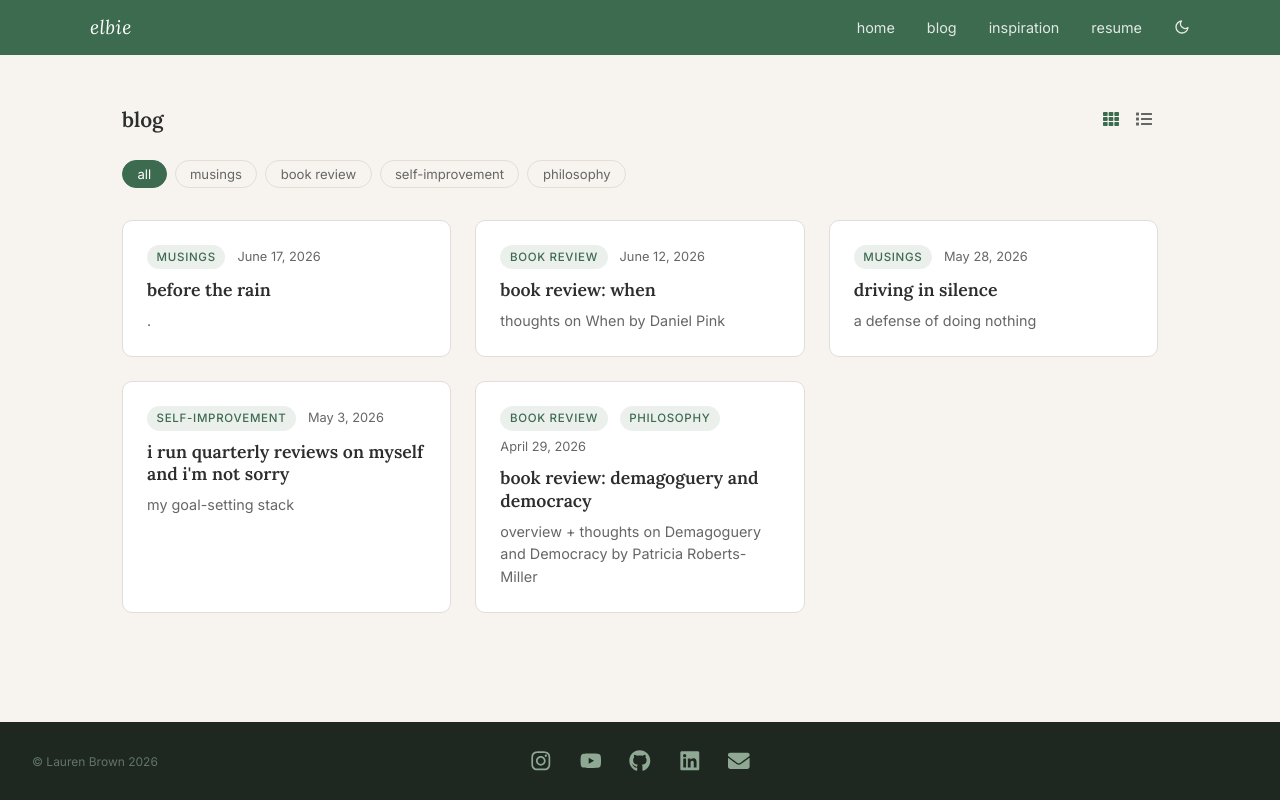
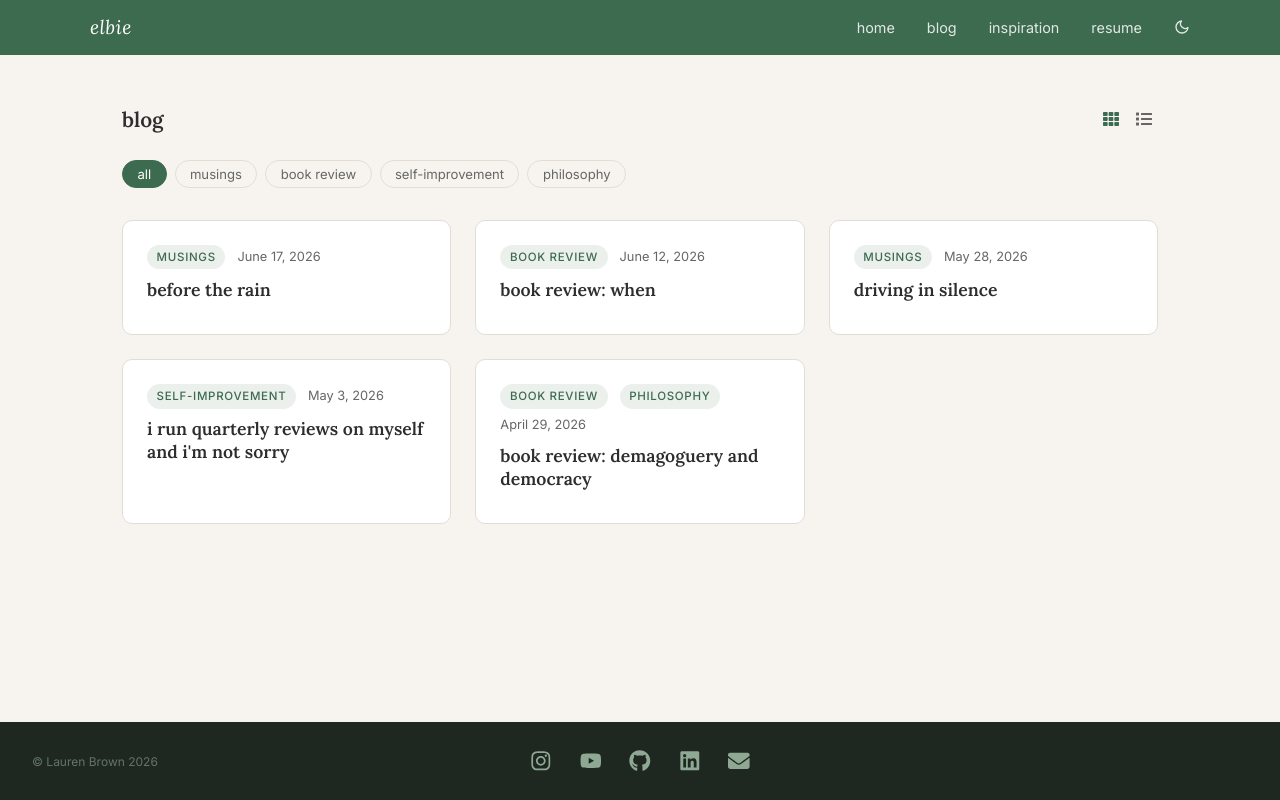
Before and after one commit to lbrown98/elbie-web, a React (Vite) app: page /blog in a window 1280 px wide. Built offline with nearby package versions, Linux system fonts and the light colour scheme.

Commit message:
remove blog descriptions, they were annoying me

```diff
--- a/src/components/BlogCard.css
+++ b/src/components/BlogCard.css
@@ -45,9 +45,3 @@
   color: var(--color-text);
   line-height: 1.3;
 }
-
-.blog-card-description {
-  font-size: 0.9rem;
-  color: var(--color-text-muted);
-  line-height: 1.55;
-}
--- a/src/components/BlogCard.jsx
+++ b/src/components/BlogCard.jsx
@@ -6,7 +6,7 @@ function formatDate(dateStr) {
   return date.toLocaleDateString('en-US', { year: 'numeric', month: 'long', day: 'numeric' })
 }
 
-function BlogCard({ title, tags = [], date, description, slug }) {
+function BlogCard({ title, tags = [], date, slug }) {
   return (
     <Link to={`/blog/${slug}`} className="blog-card">
       <div className="blog-card-meta">
@@ -16,7 +16,6 @@ function BlogCard({ title, tags = [], date, description, slug }) {
         <span className="blog-card-date">{formatDate(date)}</span>
       </div>
       <h3 className="blog-card-title">{title}</h3>
-      <p className="blog-card-description">{description}</p>
     </Link>
   )
 }
--- a/src/pages/BlogList.css
+++ b/src/pages/BlogList.css
@@ -124,10 +124,3 @@
 .compact-title:hover {
   color: var(--color-primary);
 }
-
-.compact-desc {
-  font-size: 0.88rem;
-  color: var(--color-text-muted);
-  line-height: 1.55;
-  margin-top: 0.15rem;
-}
--- a/src/pages/BlogList.jsx
+++ b/src/pages/BlogList.jsx
@@ -66,9 +66,6 @@ function BlogList() {
           {filtered.map(post => (
             <li key={post.slug}>
               <Link to={`/blog/${post.slug}`} className="compact-title">{post.title}</Link>
-              {post.description && (
-                <p className="compact-desc">{post.description}</p>
-              )}
             </li>
           ))}
         </ul>
--- a/src/posts/20260429_Demagoguery_and_Democracy.md
+++ b/src/posts/20260429_Demagoguery_and_Democracy.md
@@ -2,7 +2,6 @@
 title: book review: demagoguery and democracy
 tags: book review, philosophy
 date: 2026-04-29
-description: overview + thoughts on Demagoguery and Democracy by Patricia Roberts-Miller
 ---
 
 Welcome, everyone, to my first book review. Today (and for the past several weeks, only this time in writing!), I'm examining the book _Demagoguery and Democracy_ by Patricia Roberts-Miller. This book explores what demagoguery is, why it’s dangerous, and attempts to give some tips on how we can reverse it. In this review, I’m going to go through some of the ideas that really stood out and spoke to me, make some connections with our current global political climate, and explain how this book and its contents have affected me on a personal level. Let’s get started!
--- a/src/posts/20260503_Goals_and_Accountability.md
+++ b/src/posts/20260503_Goals_and_Accountability.md
@@ -2,7 +2,6 @@
 title: i run quarterly reviews on myself and i'm not sorry
 tags: self-improvement
 date: 2026-05-03
-description: my goal-setting stack
 ---
 
 I returned from Taiwan with goals. Things I wanted to accomplish and ways I wanted to improve in order to take advantage of the stable environment I would be in for the next several years. Instead of letting life happen to me, I wanted to chase it and actively play a part in building my own future.
--- a/src/posts/20260528_boredom.md
+++ b/src/posts/20260528_boredom.md
@@ -2,7 +2,6 @@
 title: driving in silence
 tags: musings
 date: 2026-05-28
-description: a defense of doing nothing
 ---
 
 in modern society, no one need be bored. we are surrounded by technology and entertainment. where listening to music was once intentional, it now hums beneath the current of our lives. working, driving, waiting, showering, sleeping; we listen and scroll and are not bored.
--- a/src/posts/20260612_when.md
+++ b/src/posts/20260612_when.md
@@ -2,7 +2,6 @@
 title: book review: when
 tags: book review
 date: 2026-06-12
-description: thoughts on When by Daniel Pink
 ---
 
 Welcome to another book review; this time, I'm thinking about *When* by Daniel Pink. This book explores the science of timing, and is broken into three sections: "The Day" (about daily energy cycles), "Beginnings, Middles, and Endings" (how they affect your trajectory and impact your experiences), and "Synchronizing with Others" (about group timing). Although "The Day" section revealed some interesting observations and advice (particularly in terms of how our internal clocks operate, and what time of day to go see a doctor), I have found that since I finished the book, my thoughts have lingered on the latter two parts.
--- a/src/posts/20260617_before_the_rain.md
+++ b/src/posts/20260617_before_the_rain.md
@@ -2,7 +2,6 @@
 title: before the rain
 tags: musings
 date: 2026-06-17
-description: .
 ---
 
 on a quiet autumn day,
```
